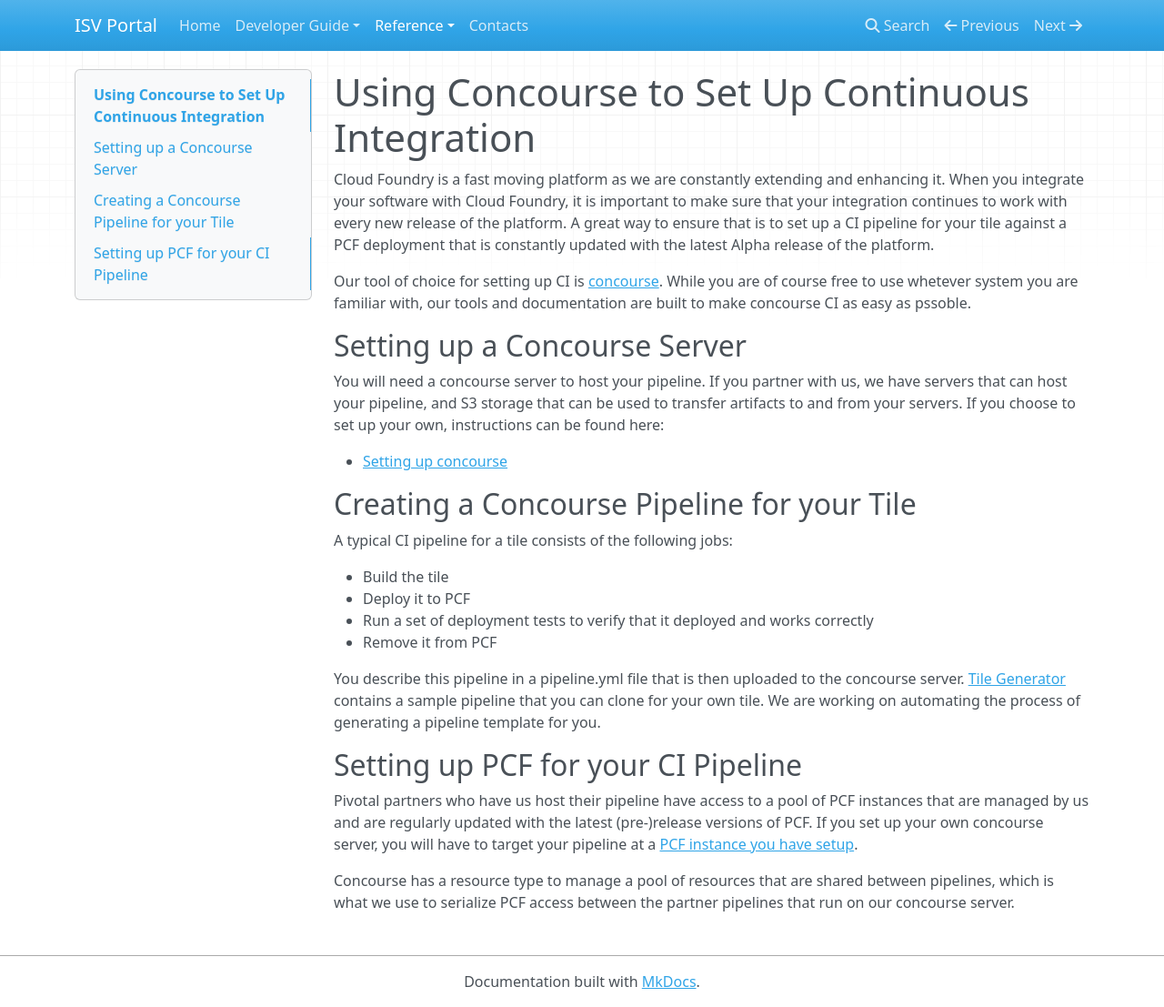
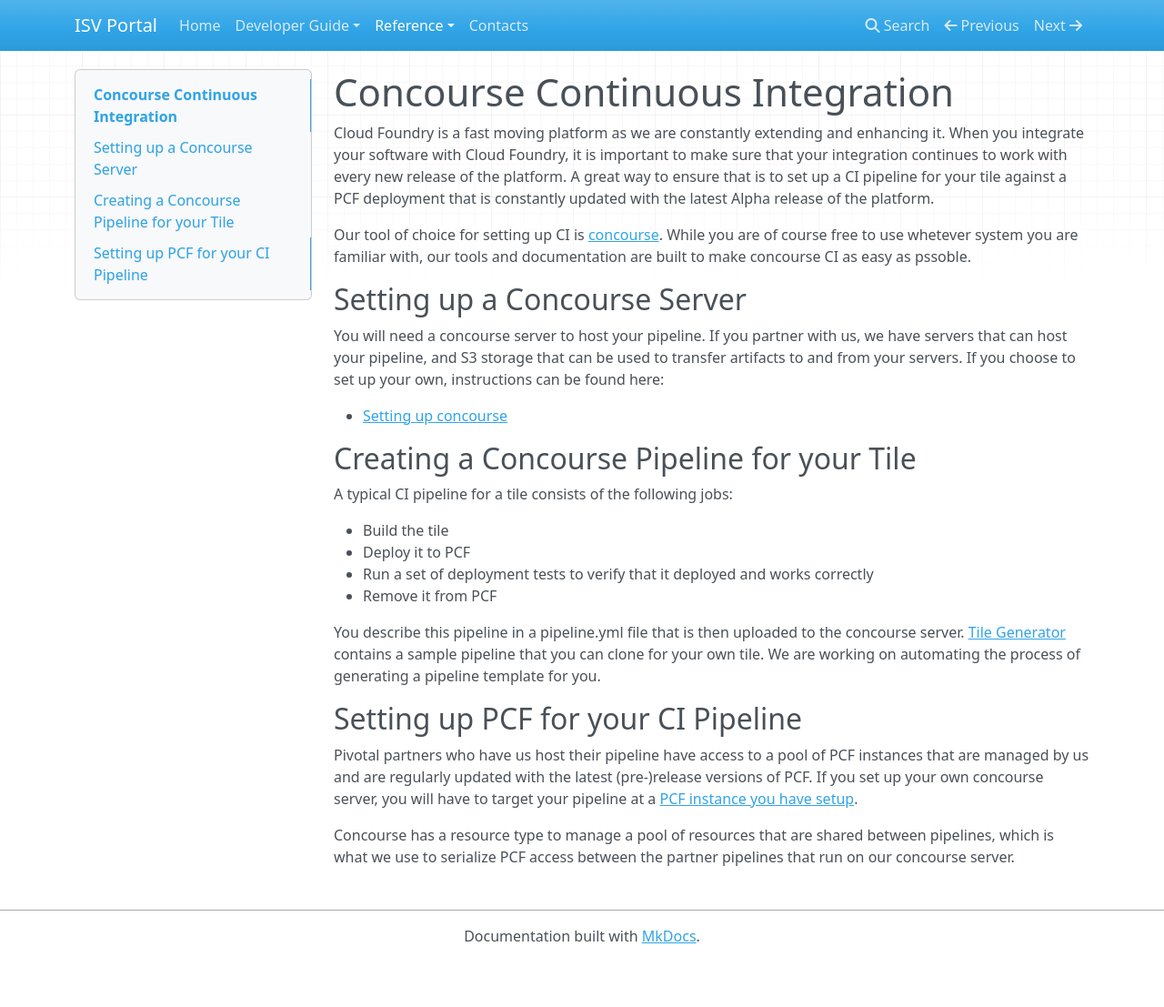
Before and after one commit to vmware-archive/isv-portal, an MkDocs documentation site: the page built from docs/concourse.md, in a window 1280 px wide and 1107 px high. Shown: the whole window at 91% size. Built offline with MkDocs 1.6.1, drawn with Linux system fonts in a browser that asks for light colours; nearby versions of some CDN libraries; old or Windows-style settings are respelled for this version of MkDocs.

Commit message:
Shortened title

```diff
--- a/docs/concourse.md
+++ b/docs/concourse.md
@@ -1,4 +1,4 @@
-# Using Concourse to Set Up Continuous Integration
+# Concourse Continuous Integration
 
 Cloud Foundry is a fast moving platform as we are constantly extending and
 enhancing it. When you integrate your software with Cloud Foundry, it is
```
